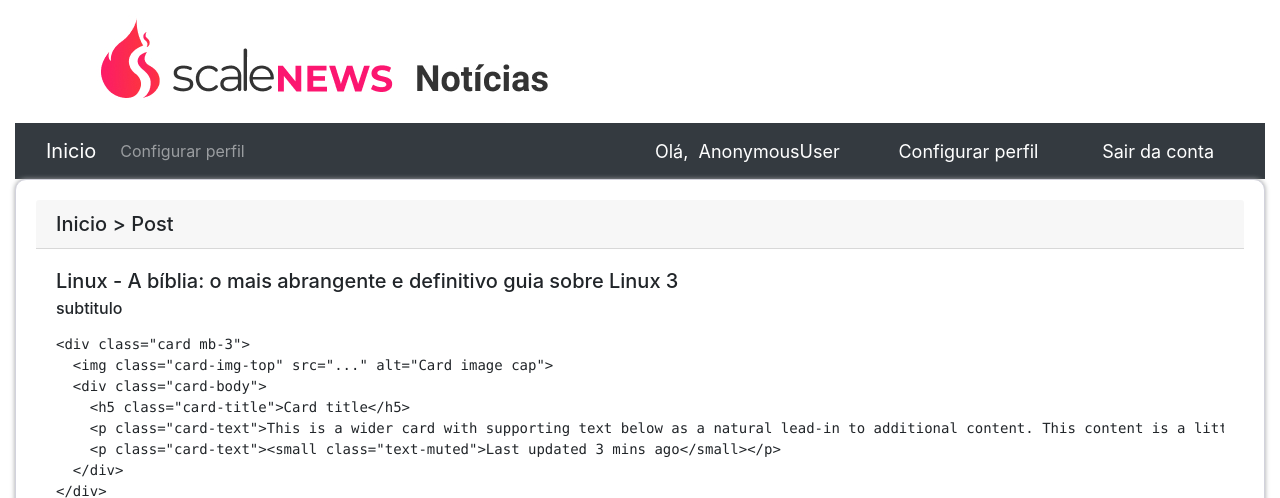
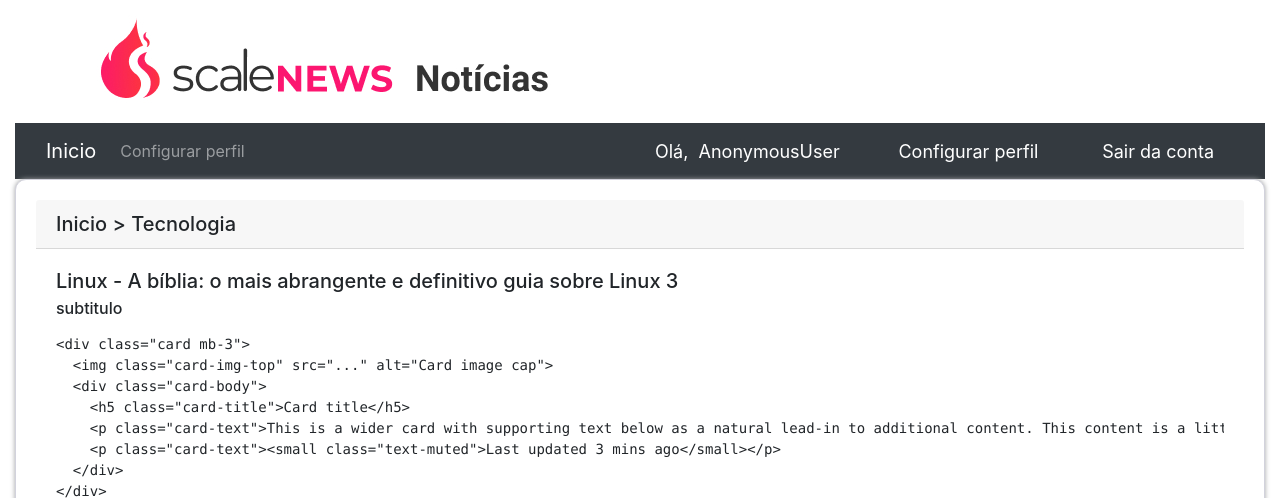
Before and after one commit to Felipe500/desafio, a Django app: page /post/1/ in a window 1280 px wide. Shown: the top 498 px of the page. Run offline with Django 3.2, Linux system fonts and the light colour scheme; data comes from the database, SQL or seed files in the repository; parts of the project's set-up code (start-up, migrations or seed data) failed here and were passed over; some libraries are stand-ins or nearby versions.

Commit message:
1° versão aplicação web

```diff
--- a/Sistema/Portal_Scale_News/Home/templates/Home.html
+++ b/Sistema/Portal_Scale_News/Home/templates/Home.html
@@ -25,9 +25,9 @@
 
                 {% endfor %}
 
-                <hr>
 
-        <h5>Our Footer</h5>
+
+
 
     </div>
 {% endblock %}
--- a/Sistema/Portal_Scale_News/Home/views.py
+++ b/Sistema/Portal_Scale_News/Home/views.py
@@ -24,6 +24,7 @@
 def Filtro_Categoria(request,id):
     #postagens = Postagem.objects.all()
     #postagens = Postagem.objects.get(id=id)
+    print("id--",id)
     postagens = Postagem.objects.filter(categories=id)
     categorias = Categoria.objects.all()
 
--- a/Sistema/Portal_Scale_News/Post_noticias/templates/postagem.html
+++ b/Sistema/Portal_Scale_News/Post_noticias/templates/postagem.html
@@ -2,7 +2,7 @@
 {% load static %}
 {% block conteudo %}
 <div class="card" xmlns="http://www.w3.org/1999/html">
-      <h5 class="card-header">Inicio > Post</h5>
+      <h5 class="card-header">Inicio > {% for categoria in Pos.categories.all %}{{ categoria }}<br/>{% endfor %}</h5>
       <div class="card-body">
             <h5 class="card-title">{{ Pos.titulo }}</h5>
           <h6 class="card-subtitle">{{ Pos.subtitulo }}</h6>
@@ -11,8 +11,9 @@
 
       </div>
     <img class="img-fluid" src="{{ Pos.image_file.url }}" alt="Card image cap">
-             <a href="#" class="btn btn-primary">Ver na fonte original</a>
+
           <HR>
+         <a href="#" class="btn btn-primary">Ver na fonte original</a>
             <div CLASS="container">
                 <HR>
                 <h3>Faça seu comentário:</h3>
```
